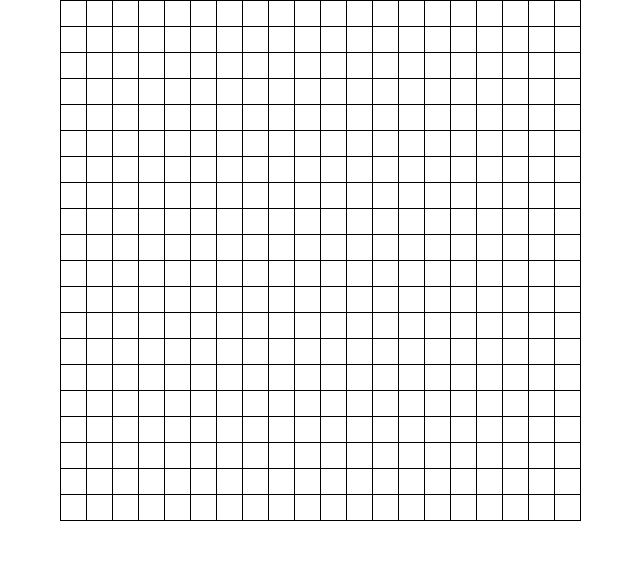
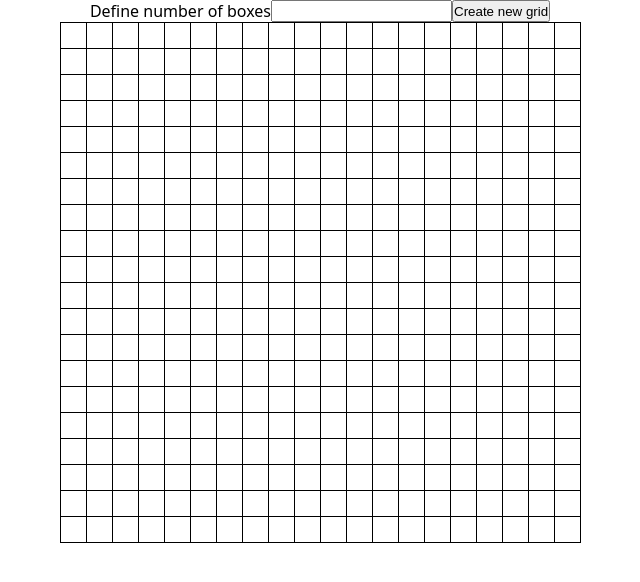
Before and after one commit to thomaserdmenger/Etch-a-Sketch, a plain HTML site: page index.html in a window 1280 px wide. Shown: the whole page, without its empty margins (320-960 px from the left). Drawn offline with Linux system fonts and the light colour scheme.

Commit message:
Create custom grid via user input

```diff
--- a/script.js
+++ b/script.js
@@ -1,9 +1,10 @@
 // creating the grid
 const container = document.querySelector('.container') // getting the container
-const userInput = 20 // number of horizontal and vertical boxes
-const gaps = userInput + 1 // box's borders: n boxes  = n borders + 1
+let userInput = 20 // number of horizontal and vertical boxes
+let gaps = userInput + 1 // box's borders: n boxes  = n borders + 1
 const boxDimensions = 25 // box's width and height in px
 
+function createGrid(userInput) {
   for (let i = 1; i <= userInput; i++) {
     for (let j = 1; j <= userInput; j++) {
       // Creating the boxes with the proper dimensions
@@ -18,11 +19,54 @@ for (let i = 1; i <= userInput; i++) {
     }
   }
 
-// creating hover effect
+  // creating hover effect with color lightblue
   const boxArr = document.querySelectorAll('.box')
 
   boxArr.forEach(item => item.addEventListener('mouseover', handleHover))
+  console.log(boxArr)
 
   function handleHover(e) {
     e.target.classList.add('color-lightBlue')
   }
+}
+
+createGrid(userInput)
+
+// creating button for user input to select the number of boxes
+const inputContainer = document.createElement('div')
+const form = document.createElement('form')
+
+const label = document.createElement('label')
+label.textContent = 'Define number of boxes'
+label.setAttribute('for', 'input')
+
+const input = document.createElement('input')
+input.setAttribute('type', 'text')
+input.setAttribute('id', 'input')
+input.setAttribute('name', 'input')
+
+const inputButton = document.createElement('button')
+inputButton.textContent = 'Create new grid'
+
+container.insertAdjacentElement('beforebegin', inputContainer)
+inputContainer.classList.add('input-container')
+inputContainer.appendChild(form)
+inputContainer.appendChild(label)
+inputContainer.appendChild(input)
+inputContainer.appendChild(inputButton)
+
+inputButton.addEventListener('click', handleClick)
+
+function handleClick() {
+  const children = document.querySelectorAll('.box')
+  const container = document.querySelector('.container')
+
+  children.forEach(item => {
+    container.removeChild(item)
+    item.classList.remove('box')
+  })
+
+  createGrid(input.value)
+
+  container.style.maxWidth = `${+input.value * boxDimensions + +input.value + 1}px`
+}
--- a/styles.css
+++ b/styles.css
@@ -11,6 +11,8 @@ body {
     'Open Sans', 'Helvetica Neue', sans-serif;
   min-height: 100vh;
 }
+
+/* grid */
 
 .container {
   display: flex;
@@ -28,3 +30,10 @@ body {
 .color-lightBlue {
   background-color: lightblue;
 }
+
+/* Input section */
+
+.input-container {
+  display: flex;
+  justify-content: center;
+}
```
Lines whose indentation alone changed are shown as unchanged.
